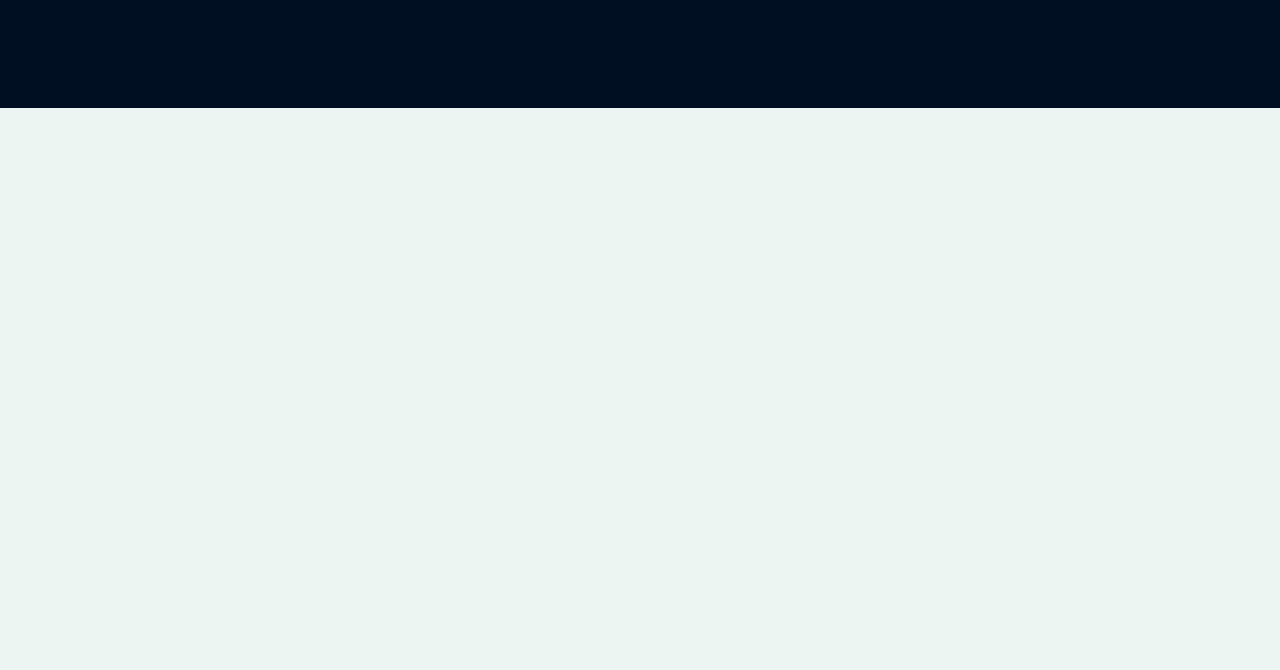
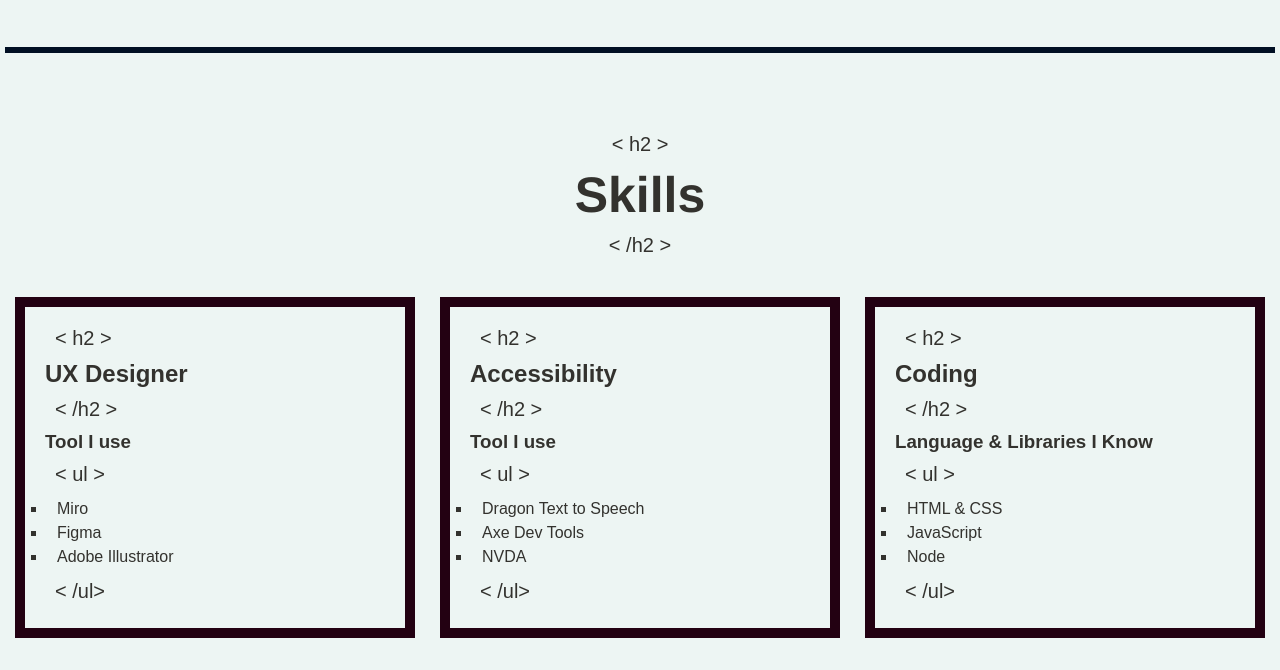
Before and after one commit to zednon/GondringPortfolio, a plain HTML site: page index.html in a window 1280 px wide. Shown: the part 1418-2088 px from the top of the page. Before the commit the page ends 1526 px from the top, so only its background shows below. Drawn offline with Linux system fonts and the light colour scheme; a web font is replaced by a local one.

Commit message:
update 3

```diff
--- a/index.html
+++ b/index.html
@@ -43,13 +43,13 @@
 </h1>
 <p class="htmlnotes">< /h1 ></p>
 <hr>
-<p class="htmlnotes">< p ></p>
-<p class="fontsizeBig">
+<p class="htmlnotes">< h2 ></p>
+<h2 class="fontsizeBig">
 
     About Me
 
-</p>
-<p class="htmlnotes">< /p ></p>
+</h2>
+<p class="htmlnotes">< /h2 ></p>
 </header>
 <main>
     <!--About me-->
@@ -114,8 +114,62 @@ Im  a huge sci-fi nerd as well and can talk for hours about Star Trek and Babylo
 </section>
 <hr>
  <!--Skills-->
+ <div class="heading">
+    <p class="htmlnotes">< h2 ></p>
+   <h2 class="fontsizeBig ">Skills</h2>
+   <p class="htmlnotes">< /h2 ></p>
+   </div>
+
+    <section class="wrapper">
+       <div class="boxblue">
+           <p class="htmlnotes">< h2 ></p>
+           <h2>UX Designer</h2>
+           <p class="htmlnotes">< /h2 ></p>
+           <h3>Tool I use</h3>
+           <p class="htmlnotes">< ul ></p>
+
+           <ul class="skillsUl">
+    <li class="skillsUi">Miro</li>
+    <li class="skillsUi">Figma</li>
+    <li class="skillsUi">Adobe Illustrator</li>
+</ul>
+<p class="htmlnotes">< /ul></p>
+
+</div>
 
 
+
+<div class="boxblue">
+    <p class="htmlnotes">< h2 ></p>
+    <h2>Accessibility</h2>
+    <p class="htmlnotes">< /h2 ></p>
+    <h3>Tool I use</h3>
+    <p class="htmlnotes">< ul ></p>
+
+    <ul class="skillsUl">
+<li class="skillsUi">Dragon Text to Speech</li>
+<li class="skillsUi">Axe Dev Tools</li>
+<li class="skillsUi">NVDA </li>
+</ul>
+
+    <p class="htmlnotes">< /ul></p>
+</div>
+
+<div class="boxblue">
+    <p class="htmlnotes">< h2 ></p>
+    <h2>Coding</h2>
+    <p class="htmlnotes">< /h2 ></p>
+    <h3>Language & Libraries I Know</h3>
+    <p class="htmlnotes">< ul ></p>
+
+    <ul class="skillsUl">
+<li class="skillsUi">HTML & CSS</li>
+<li class="skillsUi">JavaScript</li>
+<li class="skillsUi">Node</li>
+</ul>
+
+    <p class="htmlnotes">< /ul></p>
+</div>
 
 </section>
 
--- a/src/main.css
+++ b/src/main.css
@@ -3,6 +3,7 @@
     font-weight: 500;
     font-size: 20px;
     font-style: normal;
+    padding: 10px;
 
 }
 
@@ -187,3 +188,9 @@ margin: 20px;
     height: auto;
     margin-top: 20px;
   }
+
+  .skillsUi {
+    list-style: square;
+    padding: 2px 10px;
+    margin: 2px;
+  }
```
